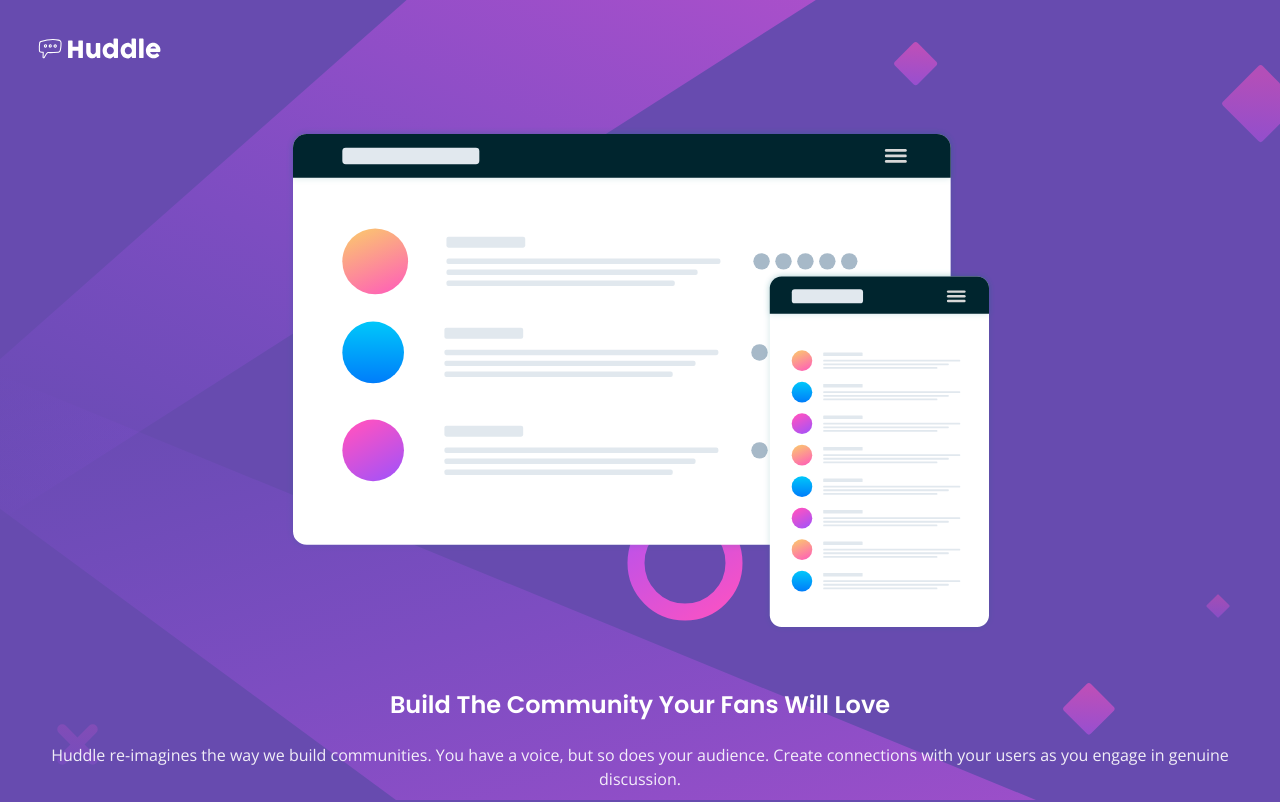
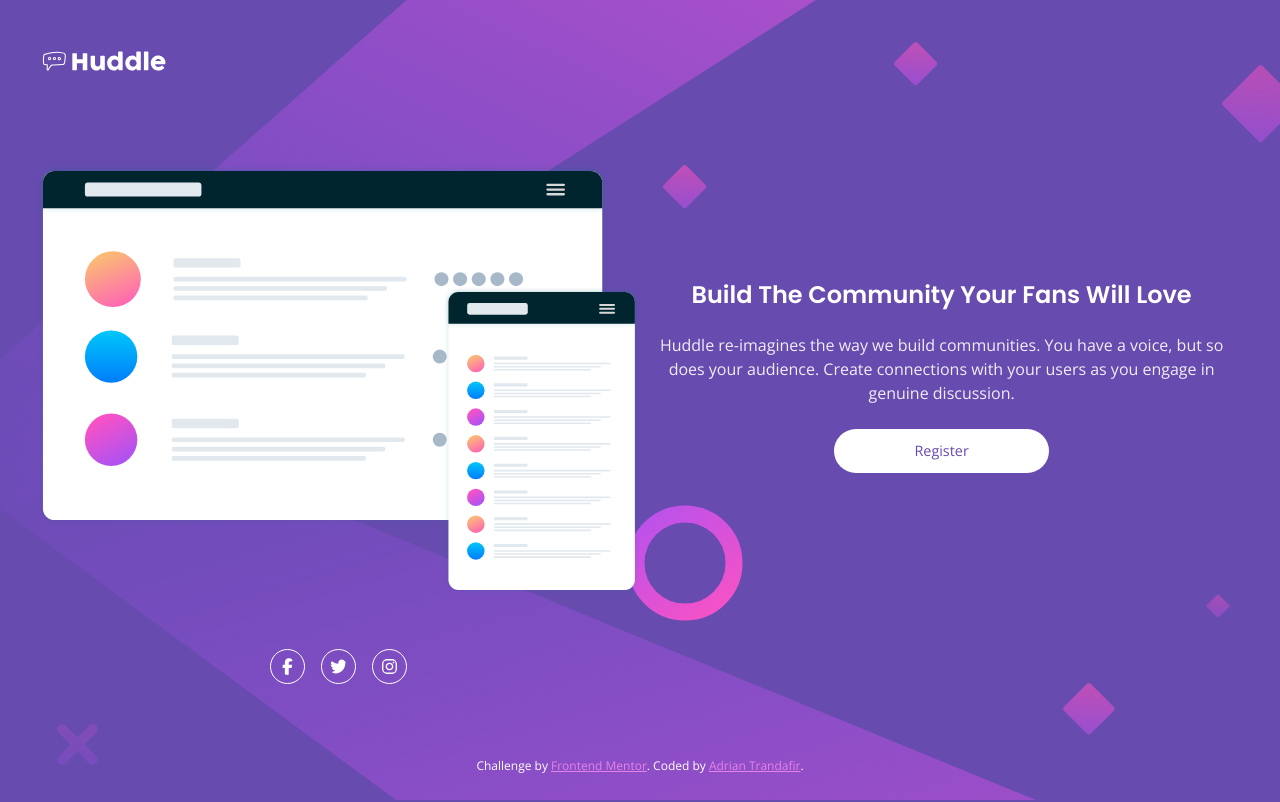
Before and after one commit to XenoMee/Huddle-Landing-Page, a plain HTML site: page index.html in a window 1280 px wide. Shown: the top 802 px of the page. Drawn offline with nearby package versions, Linux system fonts and the light colour scheme.

Commit message:
add 2 columns for the wrapper

```diff
--- a/style.css
+++ b/style.css
@@ -41,7 +41,7 @@ body{
 
 .logo{
     justify-self: start;
-    margin: 2rem 0rem 1.5rem 2rem;
+    margin: 2rem 0rem 1.5rem 2.3rem;
 }
 
 .image{
@@ -108,11 +108,16 @@ body{
   color: var(--clr-secondary);
 }
 
-@media (min-width: 768px) {
+@media (min-width: 1200px) {
     body{
         min-height: 100vh;
         background-image: url("./images/bg-desktop.svg");
         background-repeat: no-repeat;
         background-position: top center;
     }
+
+    .wrapper{
+        grid-template-columns: 1fr 1fr;
+    }
+
 }
```
